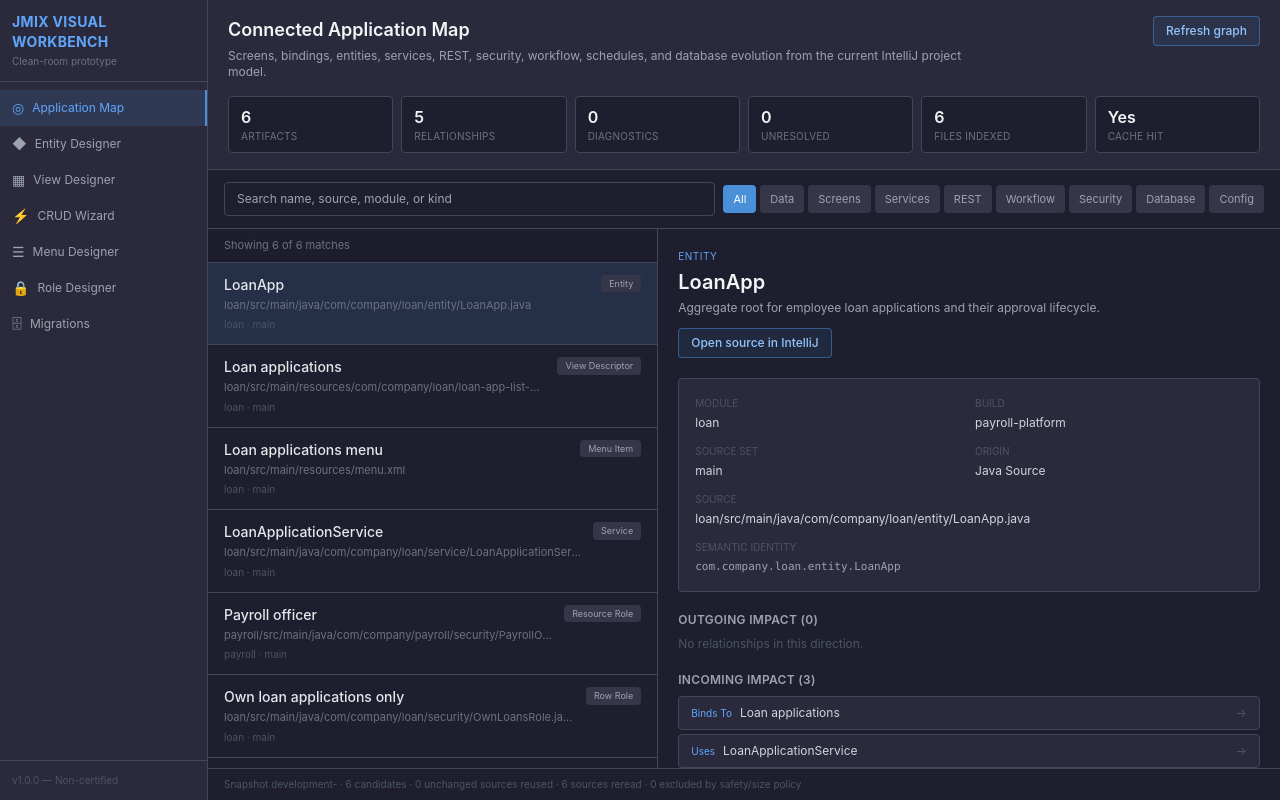
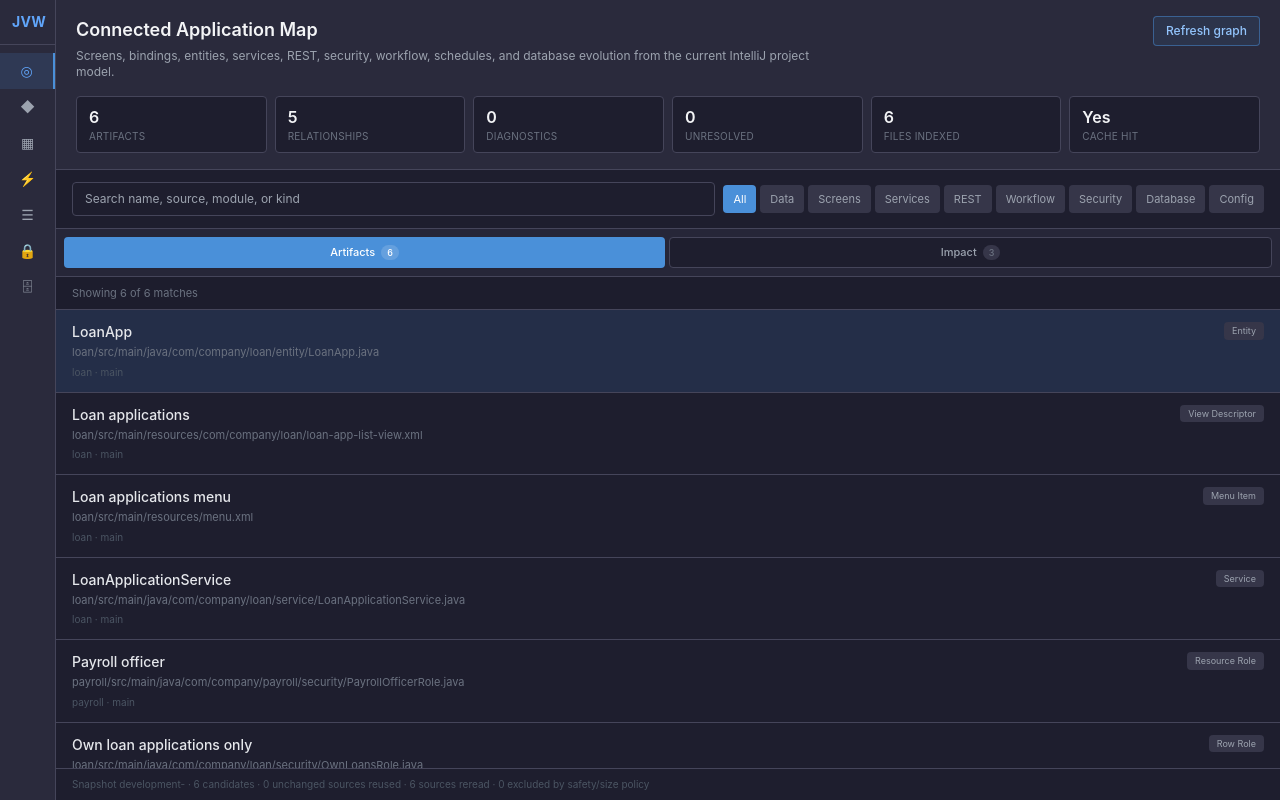
Before and after one commit to MuhibNayem/jmix-visual-workbench, a React (Vite) app in the folder webui/: page / in a window 1280 px wide. Built offline with nearby package versions, Linux system fonts and the light colour scheme; the HTML template or start-up script is replaced by a standard one.

Commit message:
fix(workbench): prevent responsive right-edge clipping

```diff
--- a/webui/src/App.tsx
+++ b/webui/src/App.tsx
@@ -32,15 +32,15 @@
   }, [])
 
   return (
-    <div className="flex h-screen w-screen min-w-0 overflow-hidden bg-surface">
+    <div className="flex h-full w-full min-w-0 max-w-full overflow-hidden bg-surface">
       {/* Sidebar */}
-      <nav className="flex w-14 flex-shrink-0 flex-col border-r border-surface-border bg-surface-light min-[1100px]:w-52">
+      <nav className="flex w-14 flex-shrink-0 flex-col border-r border-surface-border bg-surface-light min-[1400px]:w-52">
         <div className="border-b border-surface-border p-3">
-          <h1 className="text-center text-sm font-bold tracking-wide text-jmix-400 min-[1100px]:text-left">
-            <span className="min-[1100px]:hidden">JVW</span>
-            <span className="hidden min-[1100px]:inline">JMIX VISUAL WORKBENCH</span>
+          <h1 className="text-center text-sm font-bold tracking-wide text-jmix-400 min-[1400px]:text-left">
+            <span className="min-[1400px]:hidden">JVW</span>
+            <span className="hidden min-[1400px]:inline">JMIX VISUAL WORKBENCH</span>
           </h1>
-          <p className="mt-0.5 hidden text-[10px] text-gray-500 min-[1100px]:block">Clean-room prototype</p>
+          <p className="mt-0.5 hidden text-[10px] text-gray-500 min-[1400px]:block">Clean-room prototype</p>
         </div>
         <div className="flex-1 py-2">
           {tabs.map((tab) => (
@@ -49,18 +49,18 @@
               onClick={() => setActiveTab(tab.id)}
               title={tab.label}
               aria-label={tab.label}
-              className={`flex w-full items-center justify-center gap-2 px-3 py-2 text-left text-xs transition-colors min-[1100px]:justify-start ${
+              className={`flex w-full items-center justify-center gap-2 px-3 py-2 text-left text-xs transition-colors min-[1400px]:justify-start ${
                 activeTab === tab.id
                   ? 'bg-jmix-500/15 text-jmix-400 border-r-2 border-jmix-500'
                   : 'text-gray-400 hover:bg-surface-lighter hover:text-gray-200'
               }`}
             >
               <span className="text-sm">{tab.icon}</span>
-              <span className="hidden min-[1100px]:inline">{tab.label}</span>
+              <span className="hidden min-[1400px]:inline">{tab.label}</span>
             </button>
           ))}
         </div>
-        <div className="hidden border-t border-surface-border p-3 text-[10px] text-gray-600 min-[1100px]:block">
+        <div className="hidden border-t border-surface-border p-3 text-[10px] text-gray-600 min-[1400px]:block">
           v1.0.0 — Non-certified
         </div>
       </nav>
--- a/webui/src/components/EntityDesigner/EntityDesigner.tsx
+++ b/webui/src/components/EntityDesigner/EntityDesigner.tsx
@@ -112,7 +112,7 @@
 
       <div className="flex min-h-0 flex-1 overflow-hidden">
         {/* Left: Entity Config */}
-        <div className={`${activePane === 'config' ? 'block' : 'hidden'} min-h-0 w-full flex-shrink-0 space-y-4 overflow-y-auto p-4 min-[1200px]:block min-[1200px]:w-80 min-[1200px]:border-r min-[1200px]:border-surface-border`}>
+        <div className={`${activePane === 'config' ? 'block' : 'hidden'} min-h-0 w-full flex-shrink-0 space-y-4 overflow-y-auto p-4 min-[1600px]:block min-[1600px]:w-80 min-[1600px]:border-r min-[1600px]:border-surface-border`}>
           {/* Basic Info */}
           <Section title="Basic Information">
             <Field label="Class Name">
@@ -296,7 +296,7 @@
         </div>
 
         {/* Center: Attributes Table */}
-        <div className={`${activePane === 'attributes' ? 'block' : 'hidden'} min-h-0 min-w-0 flex-1 overflow-y-auto p-3 sm:p-4 min-[1200px]:block`}>
+        <div className={`${activePane === 'attributes' ? 'block' : 'hidden'} min-h-0 min-w-0 flex-1 overflow-y-auto p-3 sm:p-4 min-[1600px]:block`}>
           <div className="flex items-center justify-between mb-3">
             <h3 className="text-xs font-semibold text-gray-300 uppercase tracking-wider">Attributes</h3>
             <button
@@ -405,7 +405,7 @@
 
         {/* Right: Preview */}
         {showPreview && (
-          <div className={`${activePane === 'preview' ? 'block' : 'hidden'} min-h-0 w-full flex-shrink-0 overflow-y-auto p-4 min-[1200px]:block min-[1200px]:w-96 min-[1200px]:border-l min-[1200px]:border-surface-border`}>
+          <div className={`${activePane === 'preview' ? 'block' : 'hidden'} min-h-0 w-full flex-shrink-0 overflow-y-auto p-4 min-[1600px]:block min-[1600px]:w-96 min-[1600px]:border-l min-[1600px]:border-surface-border`}>
             <h3 className="text-xs font-semibold text-gray-300 uppercase tracking-wider mb-3">Generated Code Preview</h3>
             <pre className="text-[10px] text-gray-400 bg-surface-lighter rounded-lg p-3 overflow-x-auto whitespace-pre-wrap font-mono leading-relaxed">
               {generatePreview(entity)}
--- a/webui/src/components/MenuDesigner/MenuDesigner.tsx
+++ b/webui/src/components/MenuDesigner/MenuDesigner.tsx
@@ -365,7 +365,7 @@
       {/* Workspace */}
       <div className="flex min-h-0 flex-1 overflow-hidden">
         {/* Left: structure tree */}
-        <aside className={`${activePane === 'structure' ? 'flex' : 'hidden'} min-h-0 w-full shrink-0 flex-col bg-surface-light/40 min-[1200px]:flex min-[1200px]:w-64 min-[1200px]:border-r min-[1200px]:border-surface-border`}>
+        <aside className={`${activePane === 'structure' ? 'flex' : 'hidden'} min-h-0 w-full shrink-0 flex-col bg-surface-light/40 min-[1600px]:flex min-[1600px]:w-64 min-[1600px]:border-r min-[1600px]:border-surface-border`}>
           <div className="flex items-center gap-1.5 border-b border-surface-border px-3 py-2 text-[10px] font-semibold uppercase tracking-widest text-gray-500">
             <ListTree size={12} className="text-jmix-400" /> Structure
           </div>
@@ -387,7 +387,7 @@
 
         {/* Center: live preview */}
         <section
-          className={`${activePane === 'preview' ? 'flex' : 'hidden'} min-h-0 min-w-0 flex-1 flex-col items-center overflow-auto p-3 sm:p-6 min-[1200px]:flex`}
+          className={`${activePane === 'preview' ? 'flex' : 'hidden'} min-h-0 min-w-0 flex-1 flex-col items-center overflow-auto p-3 sm:p-6 min-[1600px]:flex`}
           style={{
             backgroundImage: 'radial-gradient(circle, rgba(69,71,90,0.45) 1px, transparent 1px)',
             backgroundSize: '18px 18px',
@@ -476,7 +476,7 @@
         </section>
 
         {/* Right: editor */}
-        <aside className={`${activePane === 'properties' ? 'flex' : 'hidden'} min-h-0 w-full shrink-0 flex-col overflow-y-auto bg-surface-light/40 min-[1200px]:flex min-[1200px]:w-64 min-[1200px]:border-l min-[1200px]:border-surface-border`}>
+        <aside className={`${activePane === 'properties' ? 'flex' : 'hidden'} min-h-0 w-full shrink-0 flex-col overflow-y-auto bg-surface-light/40 min-[1600px]:flex min-[1600px]:w-64 min-[1600px]:border-l min-[1600px]:border-surface-border`}>
           <div className="flex items-center justify-between border-b border-surface-border px-3 py-2">
             <span className="text-[10px] font-semibold uppercase tracking-widest text-gray-500">Properties</span>
             {selected && (
--- a/webui/src/components/MigrationPanel/MigrationPanel.tsx
+++ b/webui/src/components/MigrationPanel/MigrationPanel.tsx
@@ -566,7 +566,7 @@
       {/* Workspace */}
       <div className="flex min-h-0 flex-1 overflow-hidden">
         {/* Left: changeset list */}
-        <aside className={`${activePane === 'changesets' ? 'flex' : 'hidden'} min-h-0 w-full shrink-0 flex-col bg-surface-light/40 min-[1200px]:flex min-[1200px]:w-64 min-[1200px]:border-r min-[1200px]:border-surface-border`}>
+        <aside className={`${activePane === 'changesets' ? 'flex' : 'hidden'} min-h-0 w-full shrink-0 flex-col bg-surface-light/40 min-[1600px]:flex min-[1600px]:w-64 min-[1600px]:border-r min-[1600px]:border-surface-border`}>
           <div className="flex items-center gap-1.5 border-b border-surface-border px-3 py-2 text-[10px] font-semibold uppercase tracking-widest text-gray-500">
             <GitCommit size={12} className="text-jmix-400" /> Changesets
           </div>
@@ -642,7 +642,7 @@
         </aside>
 
         {/* Right: changeset editor */}
-        <section className={`${activePane === 'editor' ? 'flex' : 'hidden'} min-h-0 min-w-0 flex-1 flex-col overflow-hidden min-[1200px]:flex`}>
+        <section className={`${activePane === 'editor' ? 'flex' : 'hidden'} min-h-0 min-w-0 flex-1 flex-col overflow-hidden min-[1600px]:flex`}>
           {!selected ? (
             <div className="flex flex-1 flex-col items-center justify-center gap-2 p-6 text-center">
               <GitCommit size={26} className="text-gray-600" />
--- a/webui/src/components/ProjectMap/ProjectMap.tsx
+++ b/webui/src/components/ProjectMap/ProjectMap.tsx
@@ -235,8 +235,8 @@
 
           <div className="flex min-h-0 flex-1 overflow-hidden">
             <div className={`${activePane === 'artifacts' ? 'block' : 'hidden'} min-h-0 w-full overflow-auto ${
-              selected ? 'min-[1200px]:w-[42%] min-[1200px]:shrink-0 min-[1200px]:border-r min-[1200px]:border-surface-border' : ''
-            } min-[1200px]:block`}>
+              selected ? 'min-[1600px]:w-[42%] min-[1600px]:shrink-0 min-[1600px]:border-r min-[1600px]:border-surface-border' : ''
+            } min-[1600px]:block`}>
               <div className="sticky top-0 z-10 border-b border-surface-border bg-surface/95 px-4 py-2 text-[11px] text-gray-500 backdrop-blur">
                 Showing {Math.min(filtered.length, MAX_VISIBLE_ARTIFACTS).toLocaleString()} of {filtered.length.toLocaleString()} matches
                 {filtered.length > MAX_VISIBLE_ARTIFACTS && ' — refine the search to see more'}
@@ -265,7 +265,7 @@
             </div>
 
             {selected && (
-              <div className={`${activePane === 'impact' ? 'block' : 'hidden'} min-h-0 min-w-0 flex-1 overflow-auto p-3 sm:p-5 min-[1200px]:block`}>
+              <div className={`${activePane === 'impact' ? 'block' : 'hidden'} min-h-0 min-w-0 flex-1 overflow-auto p-3 sm:p-5 min-[1600px]:block`}>
                 <ArtifactInspector
                   artifact={selected}
                   outgoing={outgoing}
--- a/webui/src/components/RoleDesigner/RoleDesigner.tsx
+++ b/webui/src/components/RoleDesigner/RoleDesigner.tsx
@@ -213,7 +213,7 @@
       </header>
 
       {/* Policy cards */}
-      <main className="grid flex-1 grid-cols-1 gap-4 overflow-y-auto p-4 xl:grid-cols-2">
+      <main className="grid flex-1 grid-cols-1 gap-4 overflow-y-auto p-4 min-[1600px]:grid-cols-2">
         {/* Entity policies */}
         <PolicyCard
           icon={Database}
--- a/webui/src/components/ViewDesigner/ExistingFlowUiDesigner.tsx
+++ b/webui/src/components/ViewDesigner/ExistingFlowUiDesigner.tsx
@@ -656,7 +656,7 @@
       />
 
       <div className="flex min-h-0 flex-1 overflow-hidden">
-        <aside className={`${activePane === 'tree' ? 'flex' : 'hidden'} min-h-0 w-full shrink-0 flex-col bg-surface-light/40 min-[1200px]:flex min-[1200px]:w-64 min-[1200px]:border-r min-[1200px]:border-surface-border`}>
+        <aside className={`${activePane === 'tree' ? 'flex' : 'hidden'} min-h-0 w-full shrink-0 flex-col bg-surface-light/40 min-[1600px]:flex min-[1600px]:w-64 min-[1600px]:border-r min-[1600px]:border-surface-border`}>
           <PanelTitle icon={Layers} title="Component tree" count={document.elements.length} />
           <div className="min-h-0 flex-1 overflow-auto py-1">
             {elements.get(document.rootKey) && (
@@ -732,7 +732,7 @@
           </div>
         </aside>
 
-        <section className={`${activePane === 'canvas' ? 'flex' : 'hidden'} min-h-0 min-w-0 flex-1 flex-col min-[1200px]:flex`}>
+        <section className={`${activePane === 'canvas' ? 'flex' : 'hidden'} min-h-0 min-w-0 flex-1 flex-col min-[1600px]:flex`}>
           <div
             className="flex-1 overflow-auto p-3 sm:p-6"
             style={{
@@ -793,7 +793,7 @@
           </footer>
         </section>
 
-        <aside className={`${activePane === 'properties' ? 'flex' : 'hidden'} min-h-0 w-full shrink-0 flex-col overflow-hidden bg-surface-light/40 min-[1200px]:flex min-[1200px]:w-72 min-[1200px]:border-l min-[1200px]:border-surface-border`}>
+        <aside className={`${activePane === 'properties' ? 'flex' : 'hidden'} min-h-0 w-full shrink-0 flex-col overflow-hidden bg-surface-light/40 min-[1600px]:flex min-[1600px]:w-72 min-[1600px]:border-l min-[1600px]:border-surface-border`}>
           <PanelTitle icon={Tag} title="Exact XML properties" />
           <div className="max-h-[55%] overflow-auto p-3">
             {!selected ? (
--- a/webui/src/components/ViewDesigner/ViewDesigner.tsx
+++ b/webui/src/components/ViewDesigner/ViewDesigner.tsx
@@ -707,7 +707,7 @@
       {/* Three-pane workspace */}
       <div className="flex min-h-0 flex-1 overflow-hidden">
         {/* Left: palette + data containers */}
-        <aside className={`${activePane === 'palette' ? 'flex' : 'hidden'} min-h-0 w-full shrink-0 flex-col bg-surface-light/40 min-[1200px]:flex min-[1200px]:w-56 min-[1200px]:border-r min-[1200px]:border-surface-border`}>
+        <aside className={`${activePane === 'palette' ? 'flex' : 'hidden'} min-h-0 w-full shrink-0 flex-col bg-surface-light/40 min-[1600px]:flex min-[1600px]:w-56 min-[1600px]:border-r min-[1600px]:border-surface-border`}>
           <div className="flex-1 overflow-y-auto">
             {PALETTE.map((group) => (
               <div key={group.category} className="border-b border-surface-border/60">
@@ -808,7 +808,7 @@
         </aside>
 
         {/* Center: canvas */}
-        <section className={`${activePane === 'canvas' ? 'flex' : 'hidden'} min-h-0 min-w-0 flex-1 flex-col min-[1200px]:flex`}>
+        <section className={`${activePane === 'canvas' ? 'flex' : 'hidden'} min-h-0 min-w-0 flex-1 flex-col min-[1600px]:flex`}>
           <div
             className="flex-1 overflow-auto p-3 sm:p-6"
             style={{
@@ -849,7 +849,7 @@
         </section>
 
         {/* Right: properties inspector */}
-        <aside className={`${activePane === 'properties' ? 'flex' : 'hidden'} min-h-0 w-full shrink-0 flex-col overflow-y-auto bg-surface-light/40 min-[1200px]:flex min-[1200px]:w-64 min-[1200px]:border-l min-[1200px]:border-surface-border`}>
+        <aside className={`${activePane === 'properties' ? 'flex' : 'hidden'} min-h-0 w-full shrink-0 flex-col overflow-y-auto bg-surface-light/40 min-[1600px]:flex min-[1600px]:w-64 min-[1600px]:border-l min-[1600px]:border-surface-border`}>
           <SectionHeader icon={Tag} title="Properties" />
 
           {!selected ? (
--- a/webui/src/components/shared/ResponsivePaneSwitcher.tsx
+++ b/webui/src/components/shared/ResponsivePaneSwitcher.tsx
@@ -19,7 +19,7 @@
   label?: string
 }) {
   return (
-    <div className="flex shrink-0 gap-1 overflow-x-auto border-b border-surface-border bg-surface-light/70 px-2 py-2 min-[1200px]:hidden" role="tablist" aria-label={label}>
+    <div className="flex min-w-0 shrink-0 gap-1 overflow-hidden border-b border-surface-border bg-surface-light/70 px-2 py-2 min-[1600px]:hidden" role="tablist" aria-label={label}>
       {options.map((option) => (
         <button
           key={option.id}
@@ -27,14 +27,14 @@
           role="tab"
           aria-selected={value === option.id}
           onClick={() => onChange(option.id)}
-          className={`inline-flex min-w-max flex-1 items-center justify-center gap-1.5 rounded px-3 py-1.5 text-[11px] font-medium transition-colors ${
+          className={`inline-flex min-w-0 flex-1 items-center justify-center gap-1 rounded px-1.5 py-1.5 text-[11px] font-medium transition-colors sm:gap-1.5 sm:px-3 ${
             value === option.id
               ? 'bg-jmix-500 text-white shadow-sm'
               : 'border border-surface-border bg-surface text-gray-400 hover:text-gray-200'
           }`}
         >
           {option.icon}
-          <span>{option.label}</span>
+          <span className="truncate">{option.label}</span>
           {option.badge !== undefined && (
             <span className={`rounded-full px-1.5 py-px text-[9px] ${
               value === option.id ? 'bg-white/15 text-white' : 'bg-surface-lighter text-gray-500'
--- a/webui/src/index.css
+++ b/webui/src/index.css
@@ -12,12 +12,23 @@
   width: 100%;
   height: 100%;
   min-width: 0;
+  max-width: 100%;
+  overflow: hidden;
 }
 
 body {
   font-family: -apple-system, BlinkMacSystemFont, 'Segoe UI', 'JetBrains Sans', Roboto, sans-serif;
   font-size: 13px;
   overflow: hidden;
+}
+
+button {
+  min-width: 0;
+  max-width: 100%;
+}
+
+img, svg, video, canvas {
+  max-width: 100%;
 }
 
 ::-webkit-scrollbar {
```
Also changed, not shown: webui/src/components/RoleDesigner/SecurityWorkspace.tsx (+6 -6 lines).
